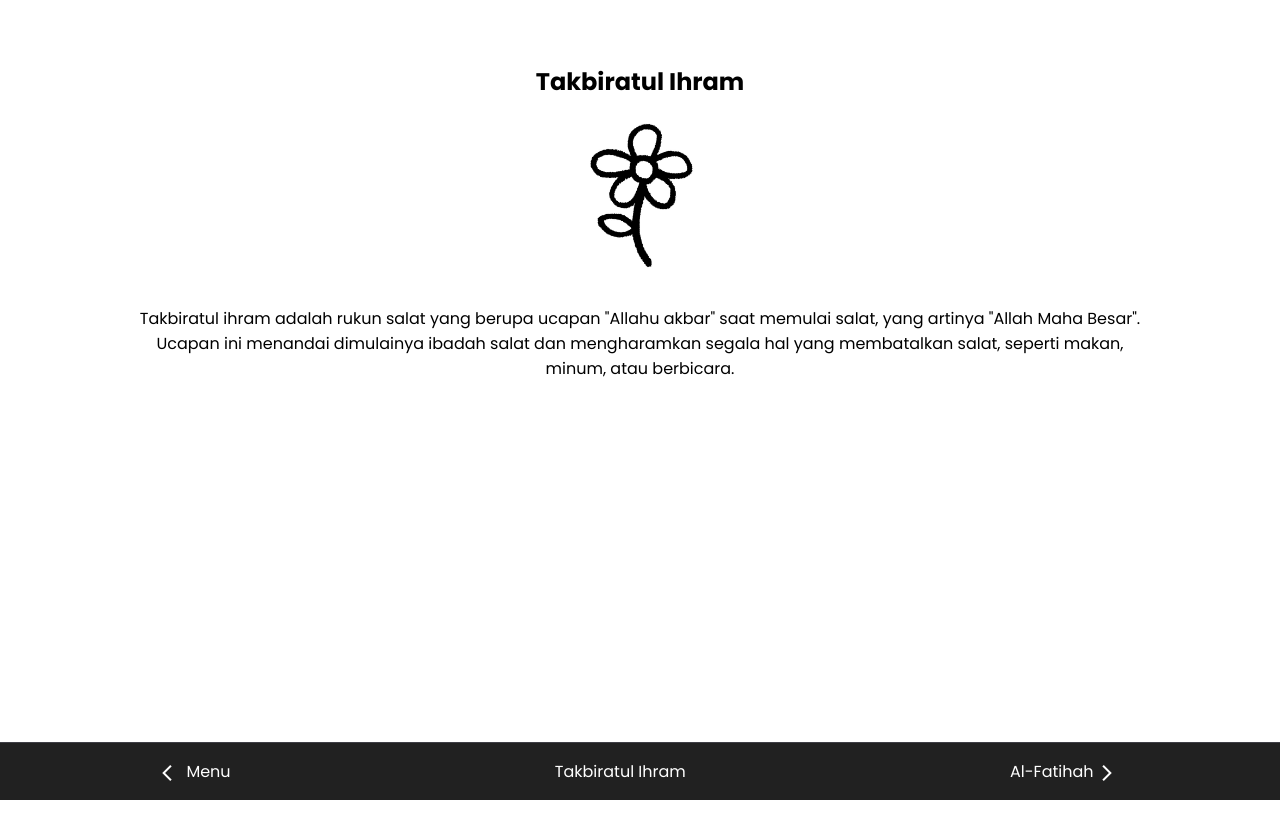
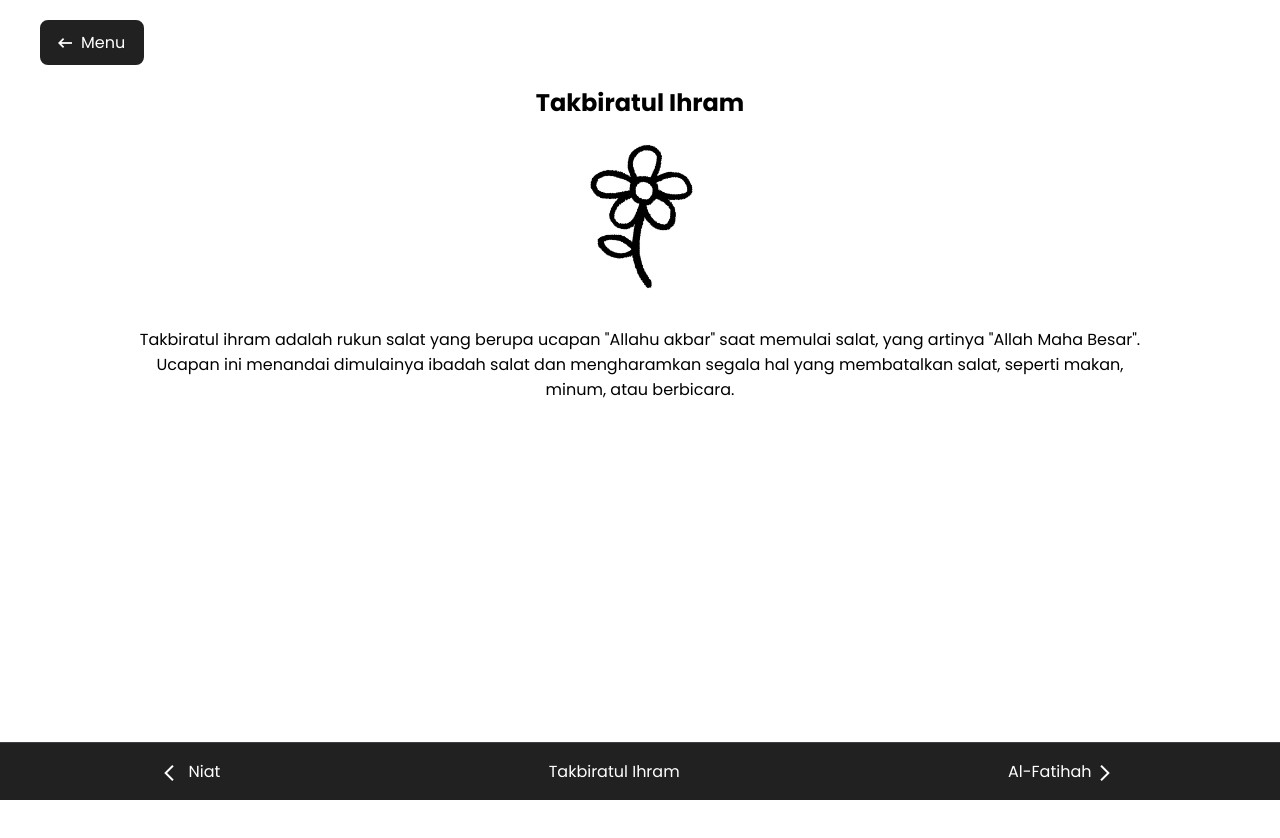
Before and after one commit to tegarpermanaputra21-sudo/app-for-muslim-kids, a plain HTML site: page takbir.html in a window 1280 px wide. After the commit the page ends 800 px from the top, so only its background shows below. Drawn offline with nearby package versions, Linux system fonts and the light colour scheme.

Commit message:
change some file

```diff
--- a/style.css
+++ b/style.css
@@ -105,53 +105,39 @@ body{
 /* niat page */
 .niat {
     width: 90%;
-    margin: 4rem auto;
-    min-height: 100vh;
+    margin: 0 auto;
     display: flex;
     flex-direction: column;
     align-items: center;
     text-align: center;
 }
-
-.niat h1 {
-    margin-bottom: 1.5rem;
-}
-
 .niat .content {
     width: 85%;
     margin: 0 auto;
     text-align: center;
 }
-
 .niat .content img {
     width: 200px;
-    max-width: 100%;
-    margin-bottom: 1rem;
 }
-
 .niat .content p {
     font-size: 17px;
     text-align: justify;
     line-height: 1.6;
 }
-
 .niat .content .bacaan {
     margin: 3rem auto;
 }
-
 .niat .content .bacaan .arab {
     text-align: right;
     font-size: 30px;
     margin-bottom: 0.5rem;
 }
-
 .niat .content .bacaan .latin {
     text-align: right;
     font-size: 15px;
     color: #4f4f4f;
     margin-bottom: 1rem;
 }
-
 .niat .content .bacaan .arti {
     font-size: 16px;
     color: #222;
@@ -162,8 +148,7 @@ body{
 /* takbiratul page */
 .takbir{
     width: 80%;
-    margin: 4rem auto;
-    min-height: 100vh;
+    margin: 0 auto;
     display: flex;
     flex-direction: column;
     align-items: center;
@@ -173,8 +158,36 @@ body{
     width: 200px;
 }
 
+/* nav-up */
+.nav-up {
+    width: 6.5rem;
+    padding: 20px;
+    margin: 0 20px;
+}
+.nav-up a {
+    display: flex;
+    align-items: center;
+    gap: 5px;
+    border: 2px solid #212121;
+    background-color: #212121;
+    color: white;
+    text-decoration: none;
+    padding: 8px 12px;
+    border-radius: 8px;
+    transition: background-color 0.2s ease;
+}
+.nav-up a:hover {
+    color: #212121;
+    border: 2px solid #212121;
+    background-color: transparent;
+}
 
-/* nav-menu */
+.material-symbols-outlined {
+    font-size: 22px;
+}
+
+
+/* nav-down */
 .bottom-nav{
     position: fixed;
     bottom: 0;
--- a/takbir.html
+++ b/takbir.html
@@ -8,6 +8,14 @@
     <link rel="stylesheet" href="style.css">
 </head>
 <body>
+    <!-- nav-up -->
+    <div class="nav-up">
+            <a href="menu.html">
+            <span class="material-symbols-outlined">arrow_left_alt</span>
+            <p>Menu</p>
+            </a>
+    </div>
+
     <section class="takbir">
         <h1>Takbiratul Ihram</h1>
         <div class="content">
@@ -16,12 +24,12 @@
         </div>
     </section>
 
-    <!-- Nav-menu -->
+    <!-- nav-down -->
     <nav class="bottom-nav">
         <div class="col desc">
-            <a href="menu.html" class="nav-btn reverse">
+            <a href="niat.html" class="nav-btn reverse">
                 <span class="material-symbols-outlined">arrow_back_ios</span>
-                <span class="desk">Menu</span>
+                <span class="desk">Niat</span>
             </a>
         </div>
 
```
Also changed, not shown: alfatihah.html (+2 -2 lines), niat.html (+12 -2 lines).
